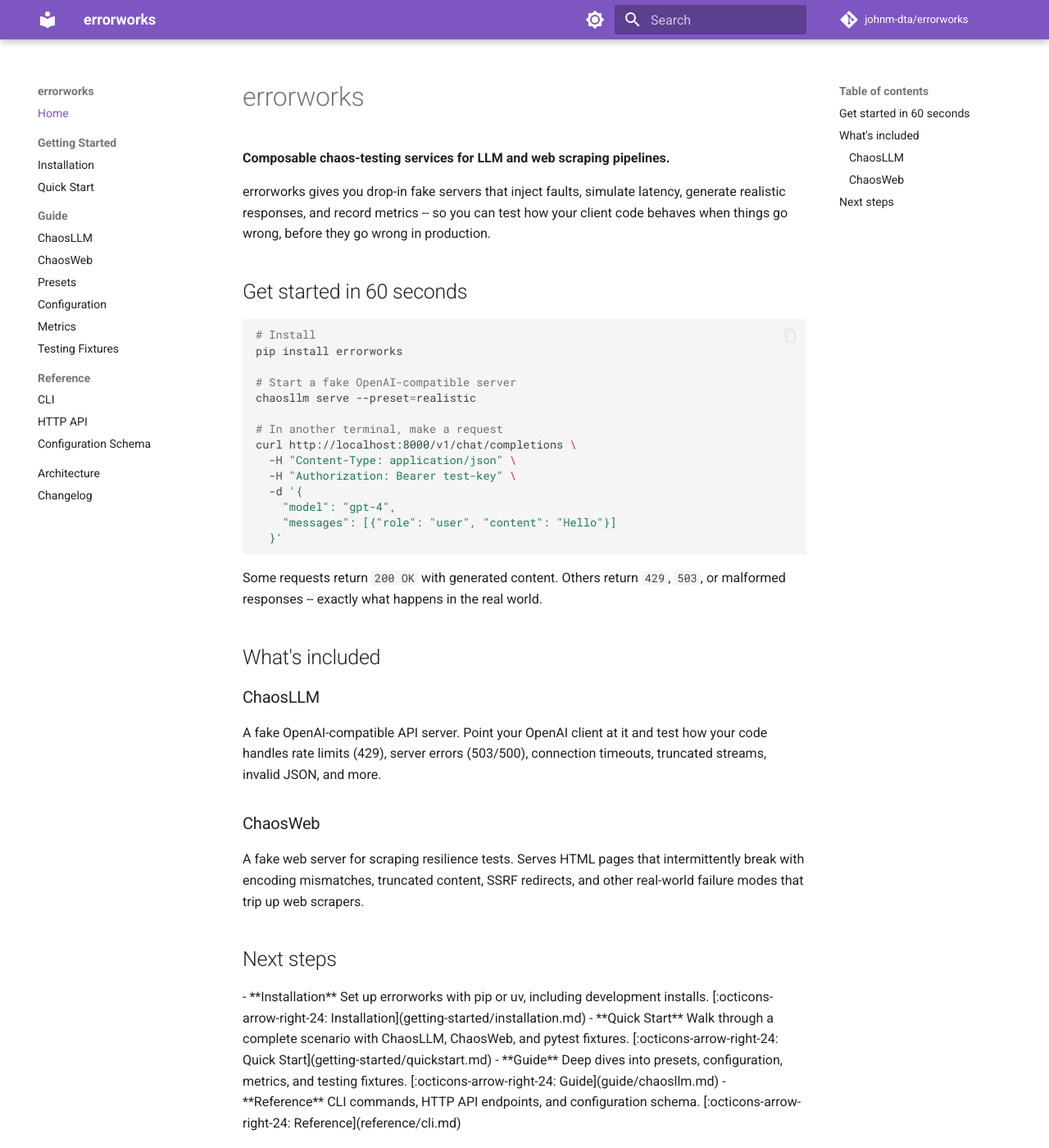
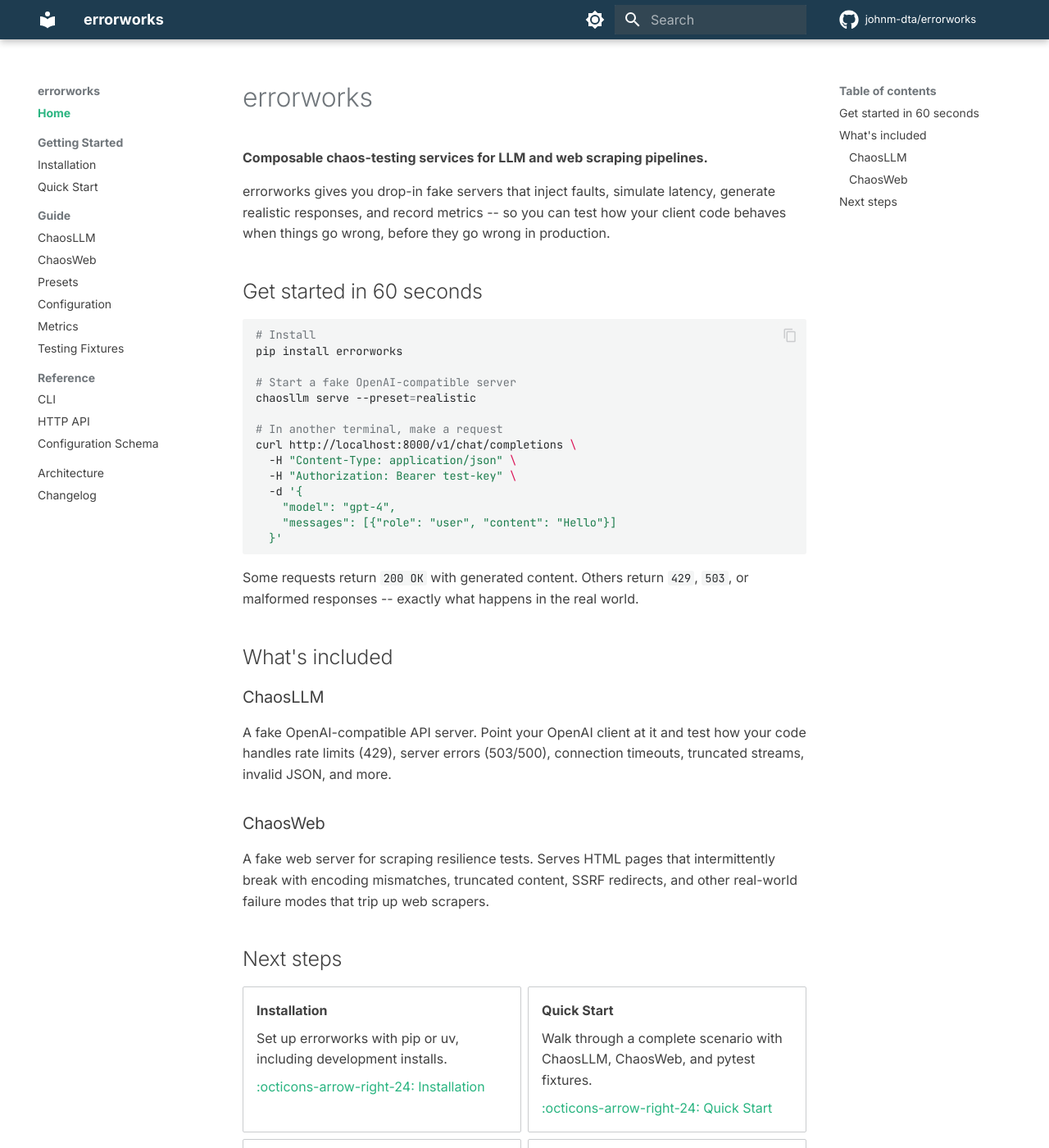
Before and after one commit to johnm-dta/errorworks, an MkDocs documentation site: the page built from docs/index.md, in a window 1280 px wide and 1400 px high. Shown: the whole window at 82% size. Built offline with MkDocs 1.6.1 and Material for MkDocs 9.7.7, drawn with Linux system fonts in a browser that asks for light colours; comment, search, counter and statistics services are not loaded; some of the changed text lies outside the part shown.

Commit message:
docs: apply DTA brand theme to docs site
Switch from generic Material palette to DTA brand colours (navy primary,
green accent) with Inter/JetBrains Mono fonts, custom CSS for light/dark
modes, and mermaid diagram support.

Co-Authored-By: Claude Opus 4.6 (1M context) <noreply@anthropic.com>

```diff
--- /dev/null
+++ b/docs/stylesheets/extra.css
@@ -0,0 +1,176 @@
+/* ==========================================================================
+   DTA Brand Theme for MkDocs Material
+   Based on Digital Transformation Agency brand guidelines
+   ========================================================================== */
+
+/* --------------------------------------------------------------------------
+   DTA Brand Palette
+   --------------------------------------------------------------------------
+   Signature green:  #69EBA5
+   Primary green:    #29B480
+   Dark green:       #288264
+   Primary navy:     #1E3C50
+   Light green:      #C8EBD7
+   Body text:        #414141
+   Secondary gold:   #FAD673
+   Secondary salmon: #FFC2B0
+   Neutrals:         #27292B, #70767B, #9FA4A7, #CACCCE, #F4F5F5
+   -------------------------------------------------------------------------- */
+
+/* --------------------------------------------------------------------------
+   Light mode (default scheme)
+   -------------------------------------------------------------------------- */
+[data-md-color-scheme="default"] {
+  --md-primary-fg-color: #1E3C50;
+  --md-primary-fg-color--light: #2a5570;
+  --md-primary-fg-color--dark: #152d3d;
+  --md-primary-bg-color: #ffffff;
+  --md-primary-bg-color--light: #F4F5F5;
+
+  --md-accent-fg-color: #29B480;
+  --md-accent-fg-color--transparent: rgba(41, 180, 128, 0.1);
+  --md-accent-bg-color: #ffffff;
+
+  --md-default-fg-color: #414141;
+  --md-default-fg-color--light: #70767B;
+  --md-default-fg-color--lighter: #9FA4A7;
+  --md-default-fg-color--lightest: #CACCCE;
+  --md-default-bg-color: #ffffff;
+  --md-default-bg-color--light: #F4F5F5;
+  --md-default-bg-color--lighter: #F4F5F5;
+  --md-default-bg-color--lightest: #ffffff;
+
+  --md-typeset-a-color: #29B480;
+
+  --md-code-bg-color: #F4F5F5;
+  --md-code-fg-color: #27292B;
+}
+
+/* --------------------------------------------------------------------------
+   Dark mode (slate scheme)
+   -------------------------------------------------------------------------- */
+[data-md-color-scheme="slate"] {
+  --md-primary-fg-color: #1E3C50;
+  --md-primary-fg-color--light: #2a5570;
+  --md-primary-fg-color--dark: #152d3d;
+  --md-primary-bg-color: #ffffff;
+  --md-primary-bg-color--light: #ffffffb3;
+
+  --md-accent-fg-color: #69EBA5;
+  --md-accent-fg-color--transparent: rgba(105, 235, 165, 0.1);
+
+  --md-default-bg-color: #1a2631;
+  --md-default-bg-color--light: #1f3040;
+  --md-default-bg-color--lighter: #24384a;
+  --md-default-bg-color--lightest: #2a4155;
+
+  --md-default-fg-color: #e0e4e7;
+  --md-default-fg-color--light: #9FA4A7;
+  --md-default-fg-color--lighter: #70767B;
+  --md-default-fg-color--lightest: #4a5258;
+
+  --md-typeset-a-color: #69EBA5;
+
+  --md-code-bg-color: #1f3040;
+  --md-code-fg-color: #C8EBD7;
+}
+
+/* --------------------------------------------------------------------------
+   Navigation tabs — use navy background, green active indicator
+   -------------------------------------------------------------------------- */
+.md-tabs {
+  background-color: #1E3C50;
+}
+
+.md-tabs__link--active,
+.md-tabs__link:hover {
+  color: #69EBA5;
+}
+
+/* --------------------------------------------------------------------------
+   Header search bar styling
+   -------------------------------------------------------------------------- */
+.md-search__input {
+  background-color: rgba(255, 255, 255, 0.12);
+}
+
+[data-md-color-scheme="default"] .md-search__input::placeholder {
+  color: rgba(255, 255, 255, 0.6);
+}
+
+/* --------------------------------------------------------------------------
+   Content links — green with underline on hover
+   -------------------------------------------------------------------------- */
+.md-typeset a {
+  color: var(--md-typeset-a-color);
+}
+
+.md-typeset a:hover {
+  color: #288264;
+  text-decoration: underline;
+}
+
+[data-md-color-scheme="slate"] .md-typeset a:hover {
+  color: #C8EBD7;
+}
+
+/* --------------------------------------------------------------------------
+   Admonitions — DTA-flavoured accents
+   -------------------------------------------------------------------------- */
+.md-typeset .admonition.danger,
+.md-typeset details.danger {
+  border-color: #d32f2f;
+}
+
+.md-typeset .admonition.tip,
+.md-typeset details.tip {
+  border-color: #29B480;
+}
+
+.md-typeset .admonition.info,
+.md-typeset details.info {
+  border-color: #1E3C50;
+}
+
+/* --------------------------------------------------------------------------
+   Footer — navy background
+   -------------------------------------------------------------------------- */
+.md-footer {
+  background-color: #1E3C50;
+}
+
+.md-footer-meta {
+  background-color: #152d3d;
+}
+
+/* --------------------------------------------------------------------------
+   Navigation sidebar — subtle green active state
+   -------------------------------------------------------------------------- */
+.md-nav__link--active {
+  color: #29B480;
+  font-weight: 600;
+}
+
+[data-md-color-scheme="slate"] .md-nav__link--active {
+  color: #69EBA5;
+}
+
+/* --------------------------------------------------------------------------
+   Code blocks — slightly tinted
+   -------------------------------------------------------------------------- */
+.md-typeset code {
+  border-radius: 3px;
+}
+
+/* --------------------------------------------------------------------------
+   Tables — DTA-styled header
+   -------------------------------------------------------------------------- */
+.md-typeset table:not([class]) th {
+  background-color: #1E3C50;
+  color: #ffffff;
+}
+
+[data-md-color-scheme="slate"] .md-typeset table:not([class]) th {
+  background-color: #2a5570;
+  color: #e0e4e7;
+}
--- a/mkdocs.yml
+++ b/mkdocs.yml
@@ -10,24 +10,31 @@ theme:
   name: material
   palette:
     - scheme: default
-      primary: deep purple
-      accent: amber
+      primary: custom
+      accent: custom
       toggle:
         icon: material/brightness-7
         name: Switch to dark mode
     - scheme: slate
-      primary: deep purple
-      accent: amber
+      primary: custom
+      accent: custom
       toggle:
         icon: material/brightness-4
         name: Switch to light mode
+  font:
+    text: Inter
+    code: JetBrains Mono
   features:
     - navigation.sections
     - navigation.expand
     - navigation.top
-    - content.code.copy
+    - navigation.footer
     - search.suggest
     - search.highlight
+    - content.tabs.link
+    - content.code.copy
+  icon:
+    repo: fontawesome/brands/github
   # logo: assets/logo.png  # Uncomment when DTA branding is available
   # favicon: assets/favicon.png  # Uncomment when DTA branding is available
 
@@ -53,11 +60,22 @@ nav:
 markdown_extensions:
   - admonition
   - pymdownx.details
-  - pymdownx.superfences
+  - pymdownx.superfences:
+      custom_fences:
+        - name: mermaid
+          class: mermaid
+          format: !!python/name:pymdownx.superfences.fence_code_format
   - pymdownx.highlight:
       anchor_linenums: true
   - pymdownx.inlinehilite
   - pymdownx.tabbed:
       alternate_style: true
+  - tables
+  - attr_list
+  - md_in_html
+  - footnotes
   - toc:
       permalink: true
+
+extra_css:
+  - stylesheets/extra.css
```
